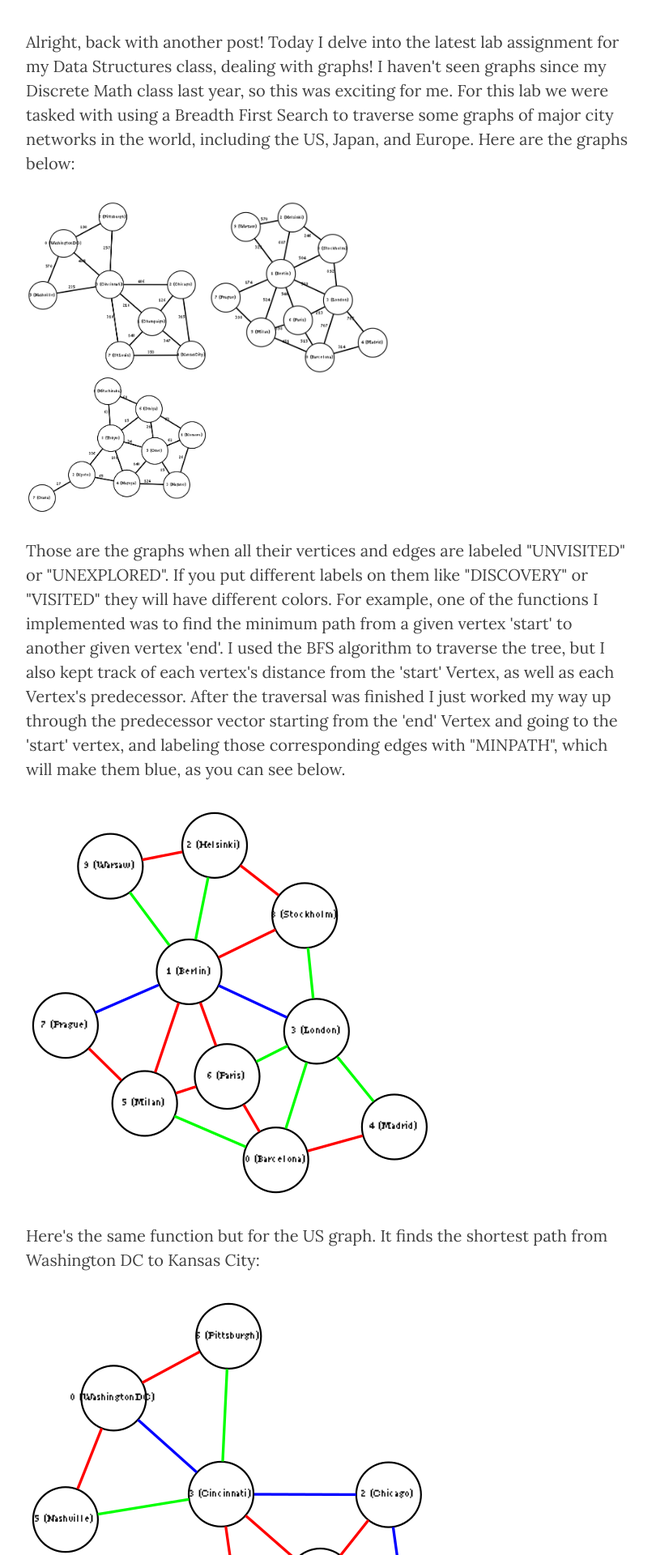
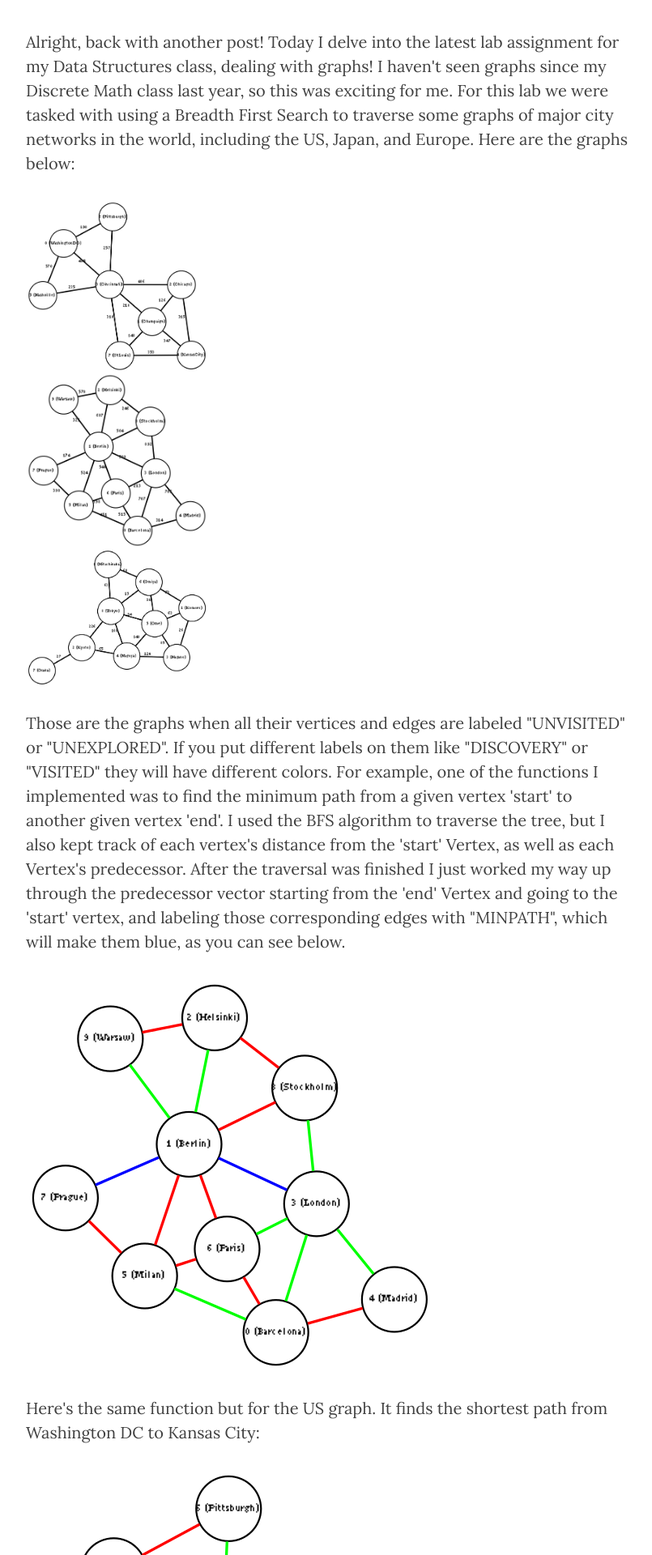
Before and after one commit to cjang5/blog, a Jekyll site: the page built from _posts/2014-12-05-glamorous-graphs.markdown, in a window 1280 px wide. Shown: the part 519-2439 px from the top of the page at 81% size, without its empty margins (233-1038 px from the left). Built offline with Jekyll 4.4.1, drawn with Linux system fonts in a browser that asks for light colours; nearby versions of some CDN libraries.

Commit message:
Update 2014-12-05-glamorous-graphs.markdown

```diff
--- a/_posts/2014-12-05-glamorous-graphs.markdown
+++ b/_posts/2014-12-05-glamorous-graphs.markdown
@@ -9,7 +9,7 @@ header-img: "img/posts/post-06/post-06-bg.png"
 
 <p>Alright, back with another post! Today I delve into the latest lab assignment for my Data Structures class, dealing with graphs! I haven't seen graphs since my Discrete Math class last year, so this was exciting for me. For this lab we were tasked with using a Breadth First Search to traverse some graphs of major city networks in the world, including the US, Japan, and Europe. Here are the graphs below: </p>
 
-<p> <img class="img-responsive" src="{{ site.baseurl }}/img/posts/post-06/united-states-mst.png" align="left" style="width:225px"> <img class="img-responsive" src="{{ site.baseurl }}/img/posts/post-06/europe.png" align="middle" style="width:225px"> <img class="img-responsive" src="{{ site.baseurl }}/img/posts/post-06/japan.png" style="width:225px"> </p>
+<p> <img class="img-responsive" src="{{ site.baseurl }}/img/posts/post-06/united-states-mst.png" style="width:225px"> <img class="img-responsive" src="{{ site.baseurl }}/img/posts/post-06/europe.png" style="width:225px"> <img class="img-responsive" src="{{ site.baseurl }}/img/posts/post-06/japan.png" style="width:225px"> </p>
 
 <p> Those are the graphs when all their vertices and edges are labeled "UNVISITED" or "UNEXPLORED". If you put different labels on them like "DISCOVERY" or "VISITED" they will have different colors. For example, one of the functions I implemented was to find the minimum path from a given vertex 'start' to another given vertex 'end'. I used the BFS algorithm to traverse the tree, but I also kept track of each vertex's distance from the 'start' Vertex, as well as each Vertex's predecessor. After the traversal was finished I just worked my way up through the predecessor vector starting from the 'end' Vertex and going to the 'start' vertex, and labeling those corresponding edges with "MINPATH", which will make them blue, as you can see below. </p>
 
```
